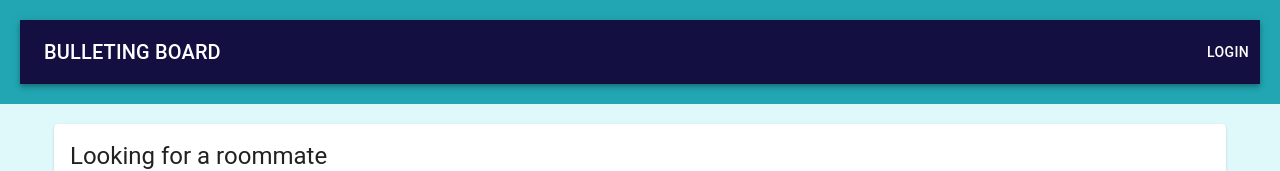
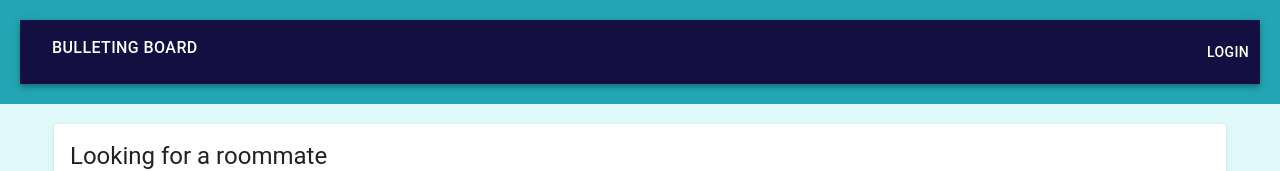
Before and after one commit to m-kw/bulletinBoard, a React (Create React App) app: page / in a window 1280 px wide. Shown: the top 171 px of the page. Built offline with nearby package versions, Linux system fonts and the light colour scheme.

Commit message:
Make page title a link

```diff
--- a/src/components/common/NavBar/NavBar.js
+++ b/src/components/common/NavBar/NavBar.js
@@ -20,9 +20,9 @@ const Component = ({ className, title, user }) => (
         {/* <IconButton edge="start" className={classes.menuButton} color="inherit" aria-label="menu">
           <MenuIcon />
         </IconButton> */}
-        <Typography variant="h6" className={styles.title}>
-          {title}
-        </Typography>
+        <Button color="inherit" className={styles.title} href="/">
+          <h6>{title}</h6>
+        </Button>
 
         {user.logged ?
           <div className={styles.menu}>
```
